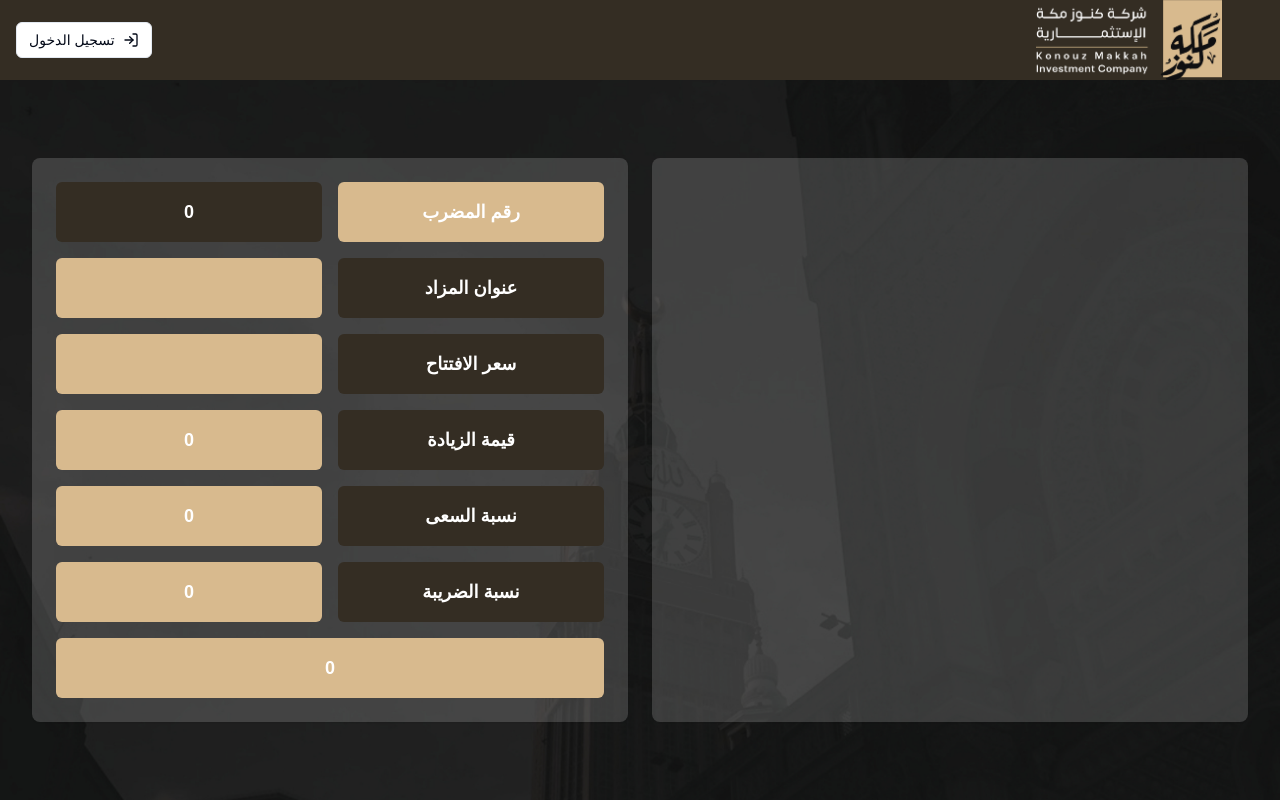
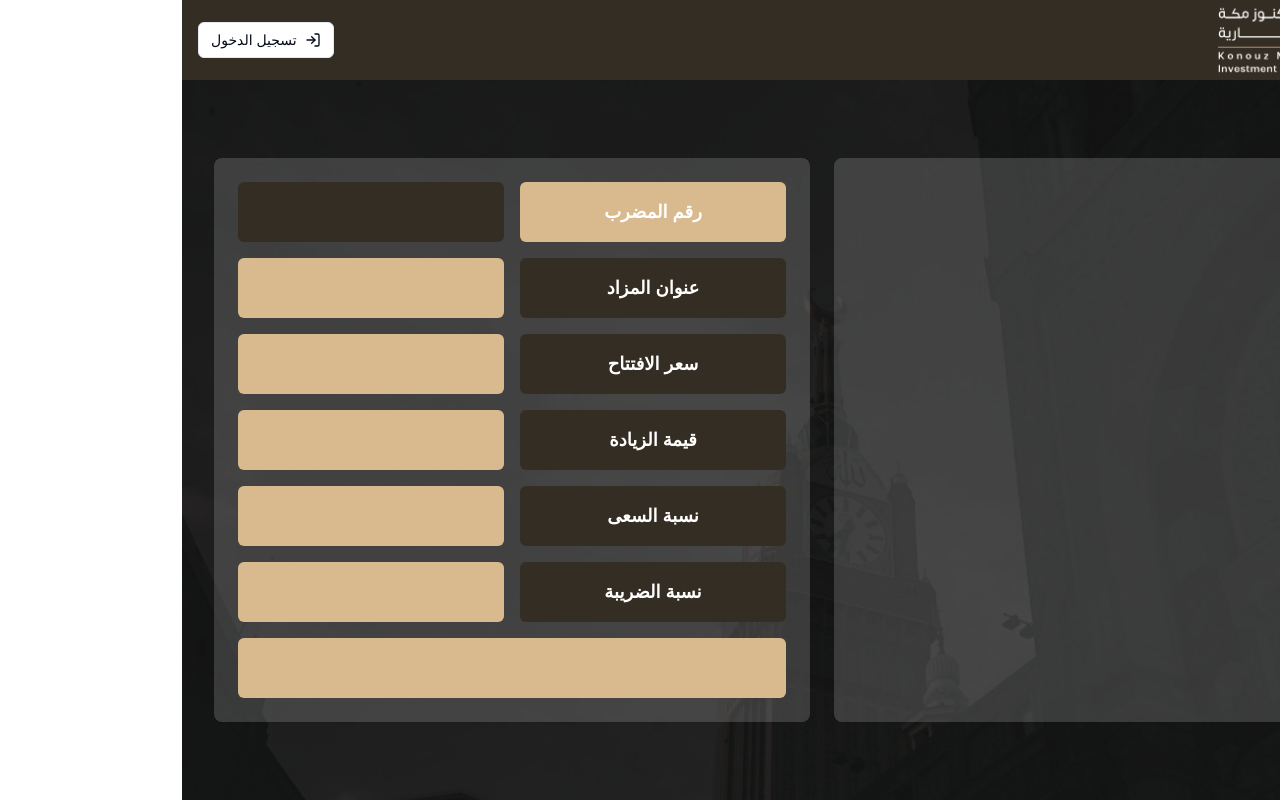
Before and after one commit to ahmedFahmy2024/new-auction-front, a Next.js app: page /auction/1 in a window 1280 px wide. Built offline with nearby package versions, Linux system fonts and the light colour scheme; no server answers.

Commit message:
editing number to void

```diff
--- a/src/components/website/LeftPart.tsx
+++ b/src/components/website/LeftPart.tsx
@@ -21,13 +21,13 @@ const LeftPart = ({ data, price, allprice }: LeftPartProps) => {
   const seek = (open * seekingPercentValue) / 100;
   const OpenWSeek = open + seek;
   const tax = (OpenWSeek * taxValue) / 100;
-  const total = open + seek + tax || 0;
+  const total = open + seek + tax || "";
 
   return (
     <div className="grid grid-cols-2 gap-4">
       <DiagonalHeader title="رقم المضرب" bgColor="bg-[#d8ba8e]" />
       <DiagonalHeader
-        title={price?.paddleNumValue || "0"}
+        title={price?.paddleNumValue || ""}
         bgColor="bg-[#342d23]"
       />
       <DiagonalHeader title="عنوان المزاد" bgColor="bg-[#342d23]" />
@@ -36,16 +36,16 @@ const LeftPart = ({ data, price, allprice }: LeftPartProps) => {
       <DiagonalHeader title={data?.titleKey || ""} bgColor="bg-[#d8ba8e]" />
       <DiagonalHeader title="قيمة الزيادة" bgColor="bg-[#342d23]" />
       <DiagonalHeader
-        title={price?.increaseValue || "0"}
+        title={price?.increaseValue || ""}
         bgColor="bg-[#d8ba8e]"
       />
       <DiagonalHeader title="نسبة السعى" bgColor="bg-[#342d23]" />
       <DiagonalHeader
-        title={price?.seekingPercentValue || "0"}
+        title={price?.seekingPercentValue || ""}
         bgColor="bg-[#d8ba8e]"
       />
       <DiagonalHeader title="نسبة الضريبة" bgColor="bg-[#342d23]" />
-      <DiagonalHeader title={price?.taxValue || "0"} bgColor="bg-[#d8ba8e]" />
+      <DiagonalHeader title={price?.taxValue || ""} bgColor="bg-[#d8ba8e]" />
 
       <div className="col-span-2">
         <DiagonalHeader title={total.toString()} bgColor="bg-[#d8ba8e]" />
```
